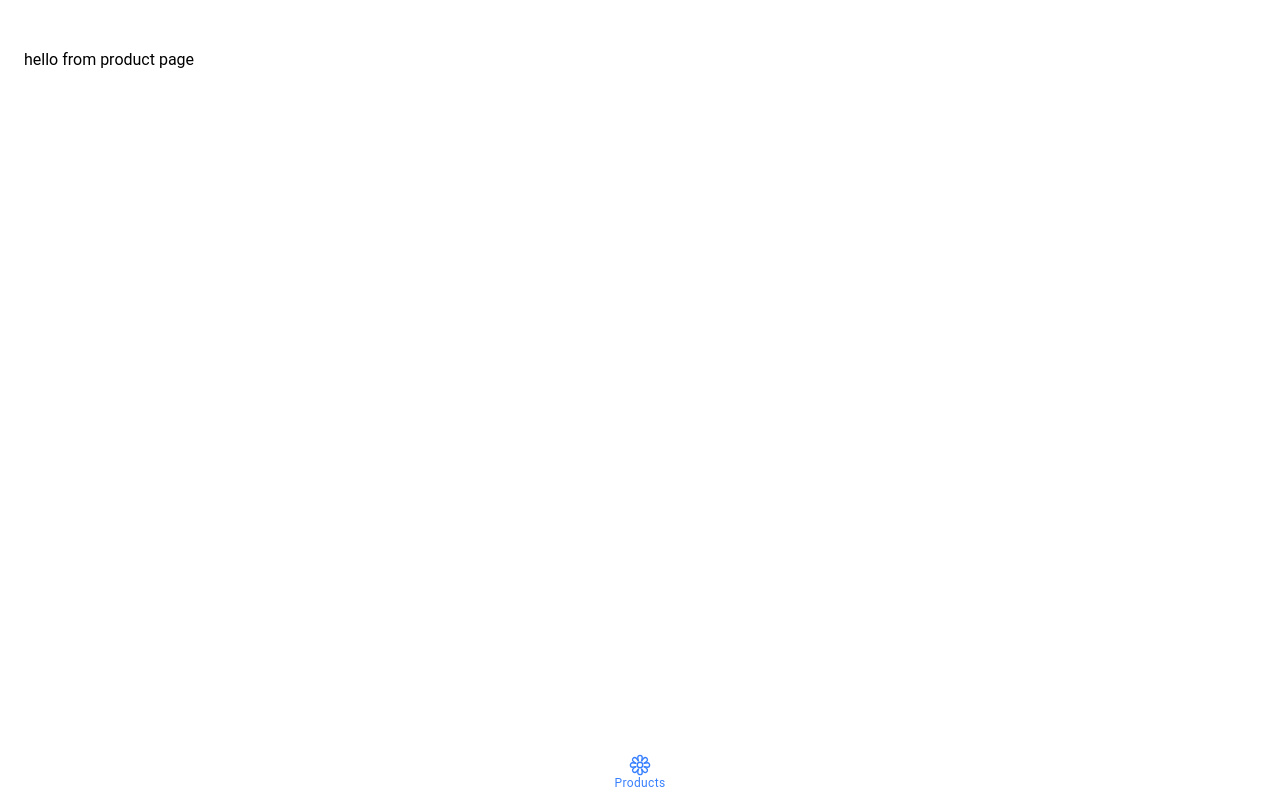
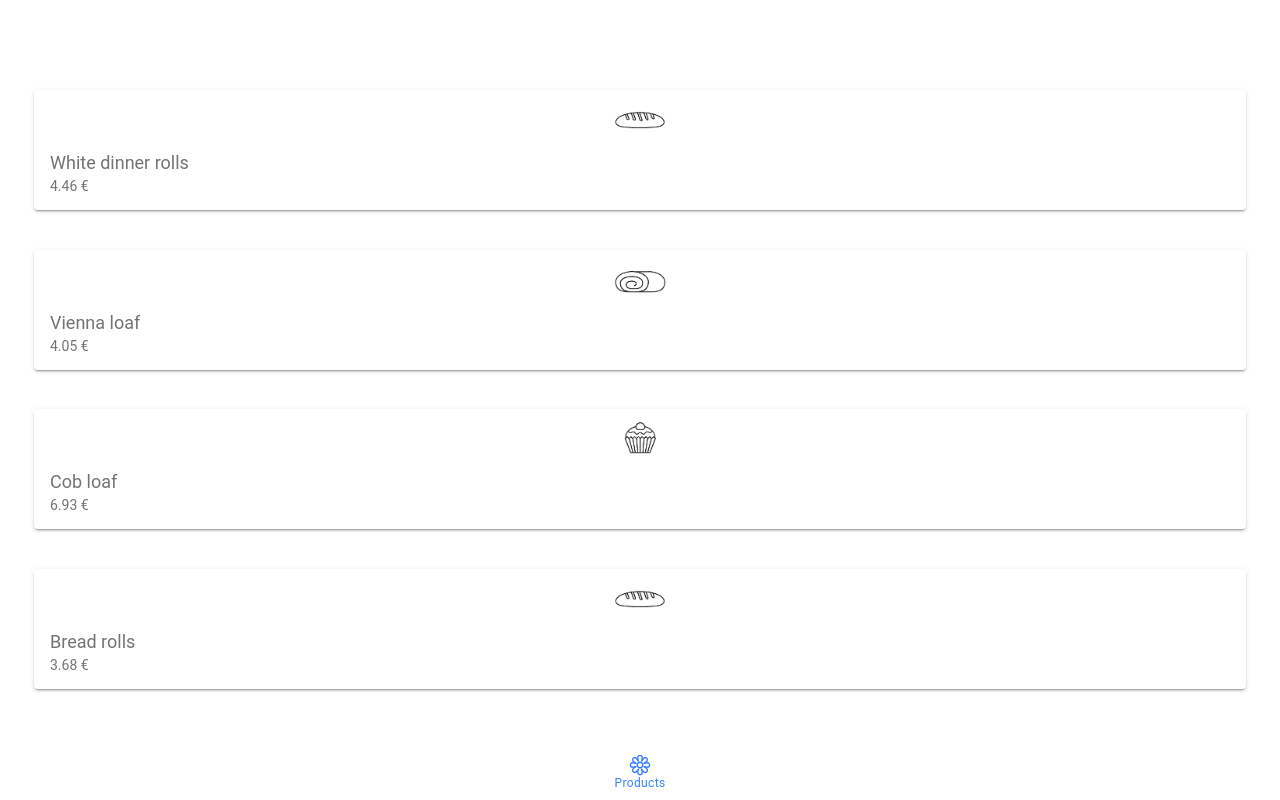
Before and after one commit to zilahir/R0334-3007-Labwork6, a React (Create React App) app: page /login in a window 1280 px wide. Both pictures are taken after a click on the button "Login". Built offline with nearby package versions, Linux system fonts and the light colour scheme.

Commit message:
implementing products page

```diff
--- a/package.json
+++ b/package.json
@@ -31,6 +31,7 @@
     "react-router": "^5.2.0",
     "react-router-dom": "^5.2.0",
     "react-scripts": "^5.0.0",
+    "react-virtuoso": "^3.1.5",
     "redux": "^4.2.0",
     "redux-thunk": "^2.4.2",
     "sass": "^1.56.1",
--- /dev/null
+++ b/src/components/ProductSelector/Productselector.module.scss
@@ -0,0 +1,21 @@
+.singleProduct {
+    display: flex;
+    flex-direction: column;
+    justify-content: center;
+    margin: 10px 0;
+
+    .productImage {
+        max-width: 60px;
+        margin: 0 auto;
+    }
+}
+
+.scrollerContainer {
+    &::-webkit-scrollbar {
+        width: 0;
+    }
+
+    .productName {
+        font-size: 18px;
+    }
+}
--- /dev/null
+++ b/src/components/ProductSelector/index.tsx
@@ -0,0 +1,49 @@
+import { IonCard, IonCardContent, IonCardHeader, IonCol, IonContent, IonImg, IonSlide, IonSlides, IonVirtualScroll } from "@ionic/react";
+import { ReactElement } from "react";
+import { Virtuoso } from 'react-virtuoso';
+import classnames from "classnames"
+
+import { productsApi } from "../../utils/routes/api/products";
+import styles from "./Productselector.module.scss";
+
+const ProductSelector = (): ReactElement => {
+    const products = productsApi.getAllProducts();
+
+    return (
+        <IonContent>
+            <Virtuoso
+                        style={{
+                            height: '100%',
+                        }}
+                        totalCount={products.length}
+                        data={products}
+                        className={styles.scrollerContainer}
+                        itemContent={(index, product): ReactElement => (
+                            <div style={{
+                                margin: "40px 10px",
+                            }}>
+                                <IonCol key={product.id} className={styles.singleProduct}>
+                                    <IonCard>
+                                        <IonCardHeader className="ion-no-padding">
+                                            <IonImg className={styles.productImage} src={product.image} />
+                                        </IonCardHeader>
+                                        <IonCardContent>
+                                            <div className={ styles.slideCount }>
+                                                <h3 className={styles.productName}>
+                                                    {product.name}
+                                                </h3>
+                                            </div>
+                                            <div className={ styles.slideHeader }>
+                                                {product.price} €
+                                            </div>
+                                        </IonCardContent>
+                                    </IonCard>
+                                </IonCol>
+                            </div>
+                        )}
+                    />
+        </IonContent>
+    )
+}
+
+export default ProductSelector
--- a/src/pages/ProductPage/index.tsx
+++ b/src/pages/ProductPage/index.tsx
@@ -1,11 +1,10 @@
 import { ReactElement } from "react";
 import Layout from "../../components/Layout";
+import ProductSelector from "../../components/ProductSelector";
 
 const ProductPage = (): ReactElement => (
     <Layout>
-        <p>
-            hello from product page
-        </p>
+        <ProductSelector />
     </Layout>
 )
 
--- a/src/utils/routes/api/products/index.ts
+++ b/src/utils/routes/api/products/index.ts
@@ -14,7 +14,7 @@ const productImages = [breadImage, cakeImage, cupCakeImage, donutImage, kifliIma
 
 interface Product {
     name: string;
-    price: number;
+    price: string;
     id: string;
     image: string;
 }
@@ -51,11 +51,11 @@ const products = [
     }
 ]
 
-export const bekaryProducts: ProductApi = {
+export const productsApi: ProductApi = {
     products: [...products],
     getAllProducts: (): Product[] => [...products].map(({ name }): Product => ({
         id: uuidv4(),
-        price: random(2.1, 7.1, true),
+        price: random(2.1, 7.1, true).toFixed(2),
         name,
         image: productImages[random(0, productImages.length - 1)]
     }))
```
Also changed, not shown: 1 other file (tests, documents, lock files or other folders).
